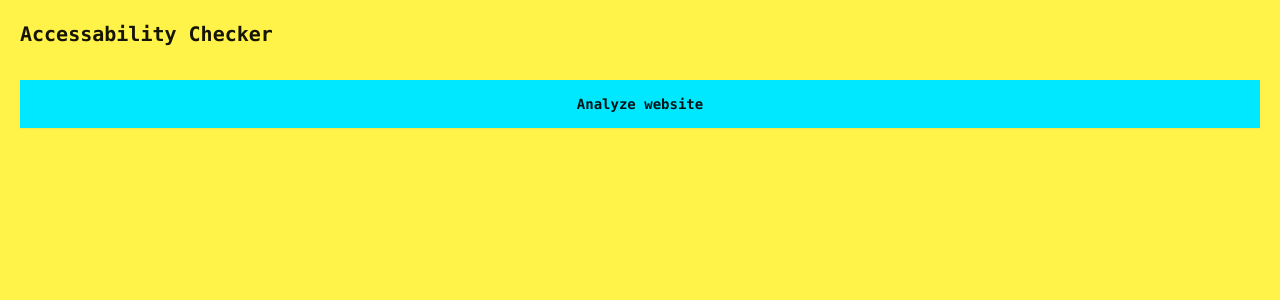
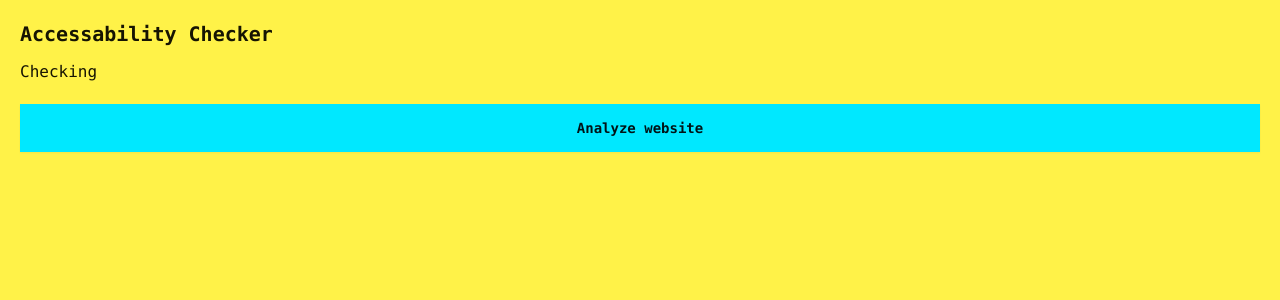
Before and after one commit to AMarinic92/4560-IA, a React (Vite) app in the folder frontend/: page / in a window 1280 px wide. Shown: the top 300 px of the page. Built offline with nearby package versions, Linux system fonts and the light colour scheme.

Commit message:
added website section

```diff
--- a/frontend/src/components/header.tsx
+++ b/frontend/src/components/header.tsx
@@ -29,15 +29,22 @@ function Stats() {
 
 const Header = ({changeIsReady}:{changeIsReady:ChangeIsReady}) => {
     const [init, setInit] = useState<boolean>(false)
+    const [website,setWebsite] = useState<string|null>(null)
     return (
         <div className="flex flex-col">
             <h1 className="mb-3 text-xl font-bold">Accessability Checker</h1>
+
+            <div className="flex flex-row">
+              <p>Checking</p>
+               <p className="font-bold">{website}</p>
+            </div>
 
             {!init ? ( <button
                 className="btn btn-secondary mt-5"
                 onClick={
                     async ()=>{
                         const url = await getUrl();
+                        setWebsite(url?url:null)
                         setInit(true);
                         changeIsReady(true);
                     }
```
